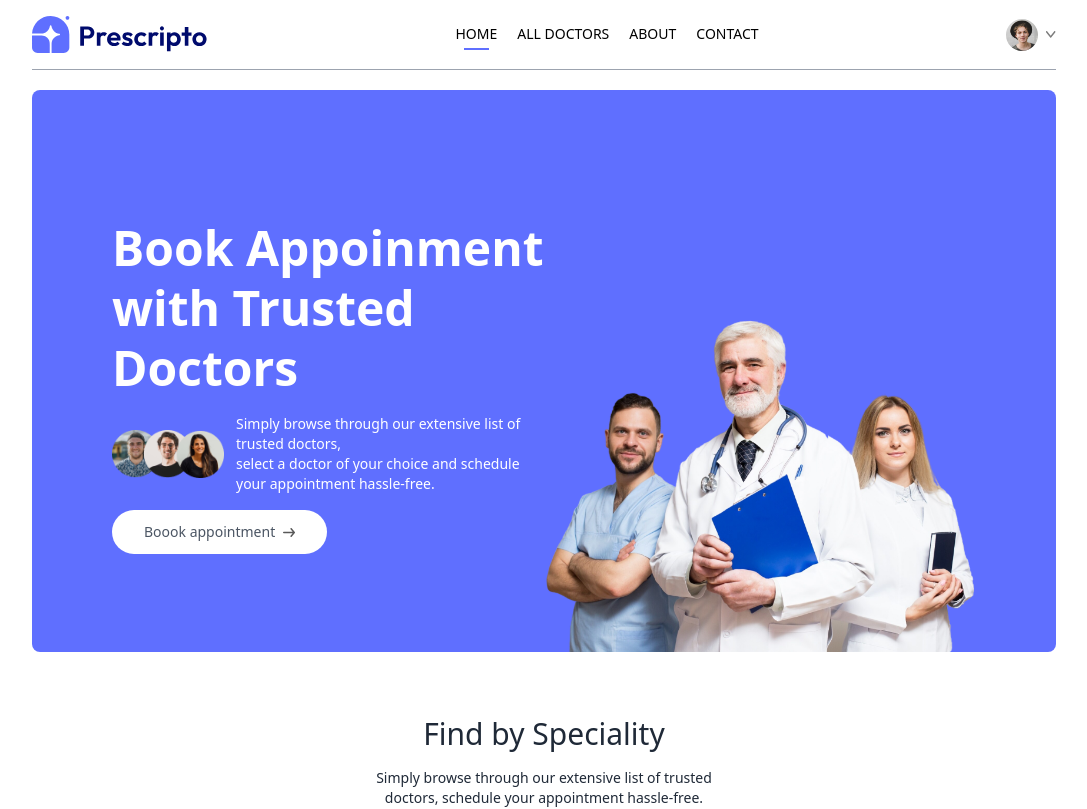
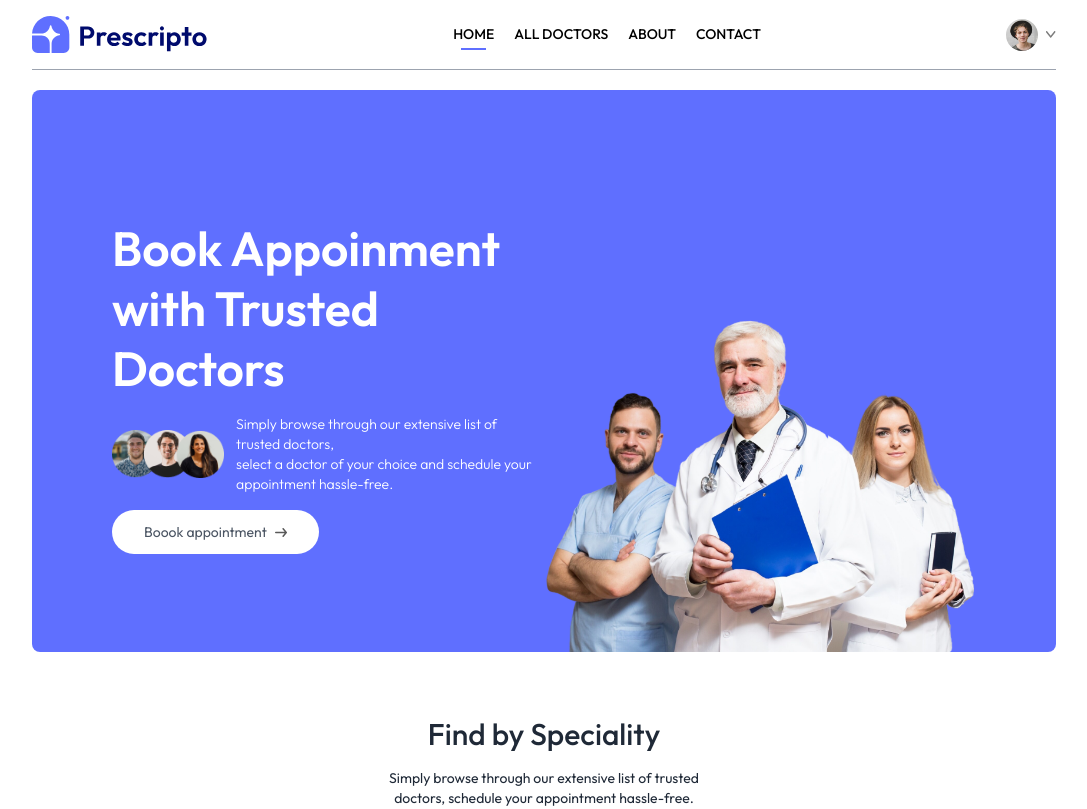
Before and after one commit to leemutai/Doctor-s-App, a React (Vite) app: page / in a window 1280 px wide. Shown: the top 809 px of the page, without its empty margins (96-1183 px from the left). Built offline with nearby package versions, Linux system fonts and the light colour scheme.

Commit message:
modified index.css, added google fonts

```diff
--- a/src/index.css
+++ b/src/index.css
@@ -1,6 +1,11 @@
+@import url("https://fonts.googleapis.com/css2?family=Outfit:wght@100..900&display=swap");
 @tailwind base;
 @tailwind components;
 @tailwind utilities;
+
+* {
+  font-family: Outfit;
+}
 
 .active hr {
   @apply block;
```
